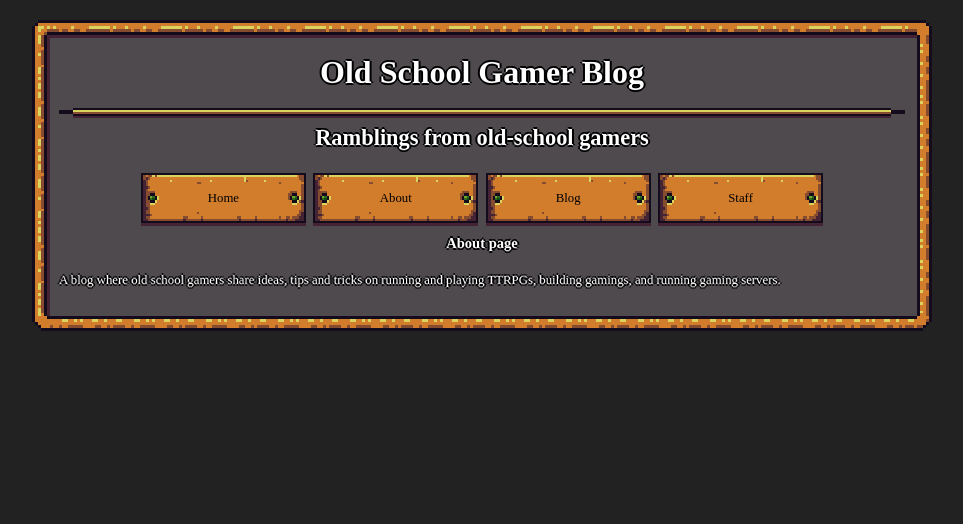
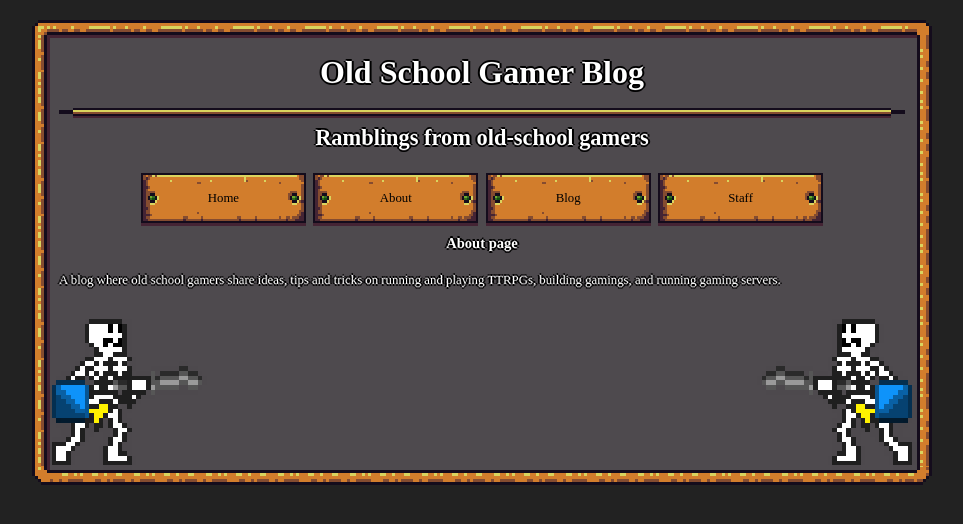
Before and after one commit to jstoops/jstoops.github.io, a Jekyll site: the page built from about.md, in a window 1280 px wide. Shown: the top 524 px of the page, without its empty margins (158-1121 px from the left). Built offline with Jekyll 4.4.1, drawn with Linux system fonts in a browser that asks for light colours; some web fonts are replaced.

Commit message:
Skellis to about and copy changes

```diff
--- a/about.md
+++ b/about.md
@@ -5,3 +5,6 @@ title: About
 # About page
 
 A blog where old school gamers share ideas, tips and tricks on running and playing TTRPGs, building gamings, and running gaming servers.
+<br/><br/><br/><br/><br/><br/><br/><br/>
+<img src="images/skelly2.png" style="display:inline-block; width:160px;bottom: 0;left: 0px;position: absolute;">
+<img src="images/skelly2.png" style="display:inline-block; width:160px;bottom: 0;right: 0px;position: absolute;transform: scaleX(-1);">
--- a/index.html
+++ b/index.html
@@ -2,7 +2,7 @@
 title: Home
 ---
 <h1>Welcome Old School Gamers Blog!</h1>
-<p>If you enjoy playing TTRPGs then this is the place for you.</p>
+<p>If you enjoy playing TTRPGs and classic computer games then this is the place for you.</p>
 <br/>
 <br/>
 <br/>
```
Also changed, not shown: images/skelly2.png (added), 10 other files.
